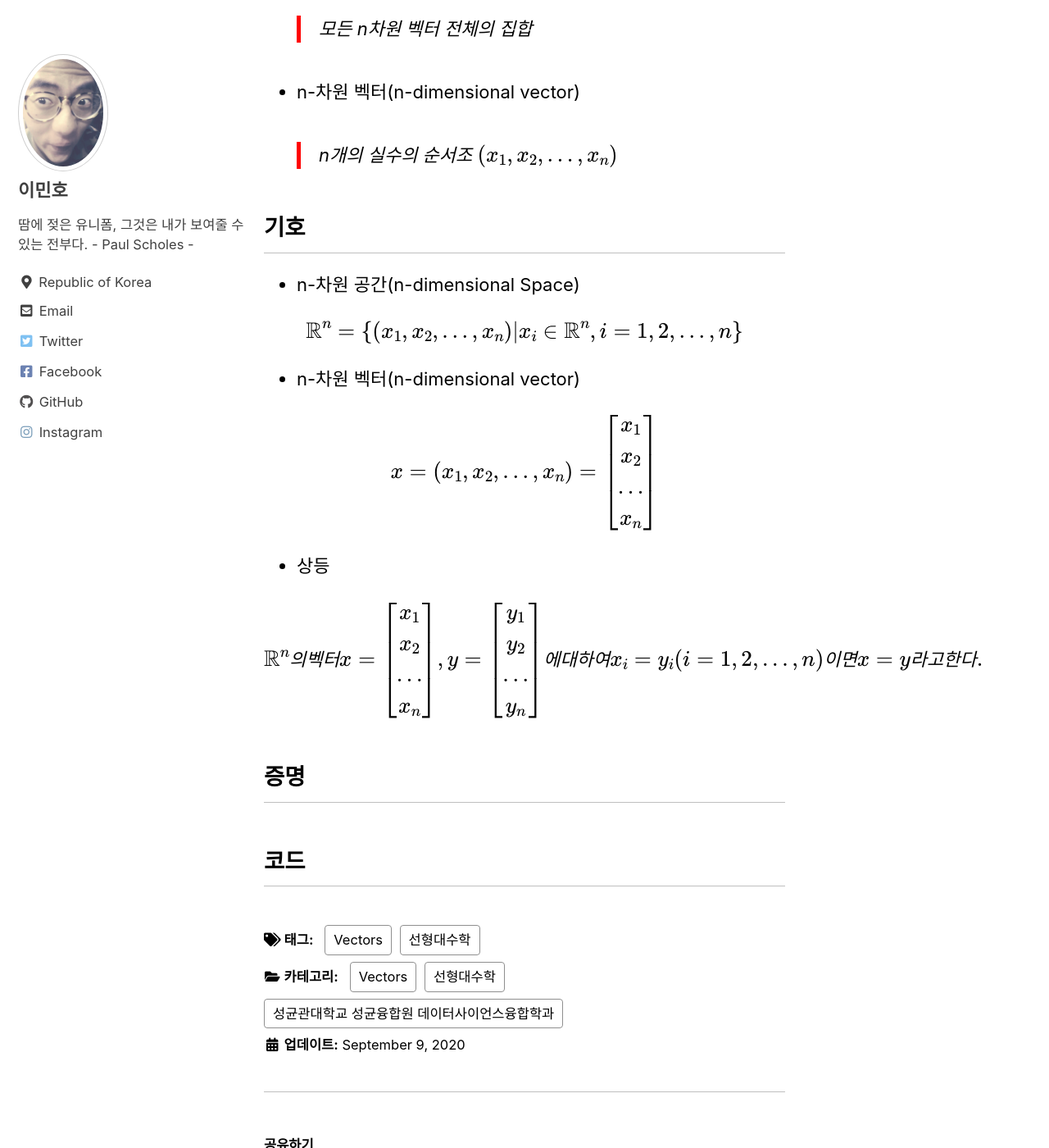
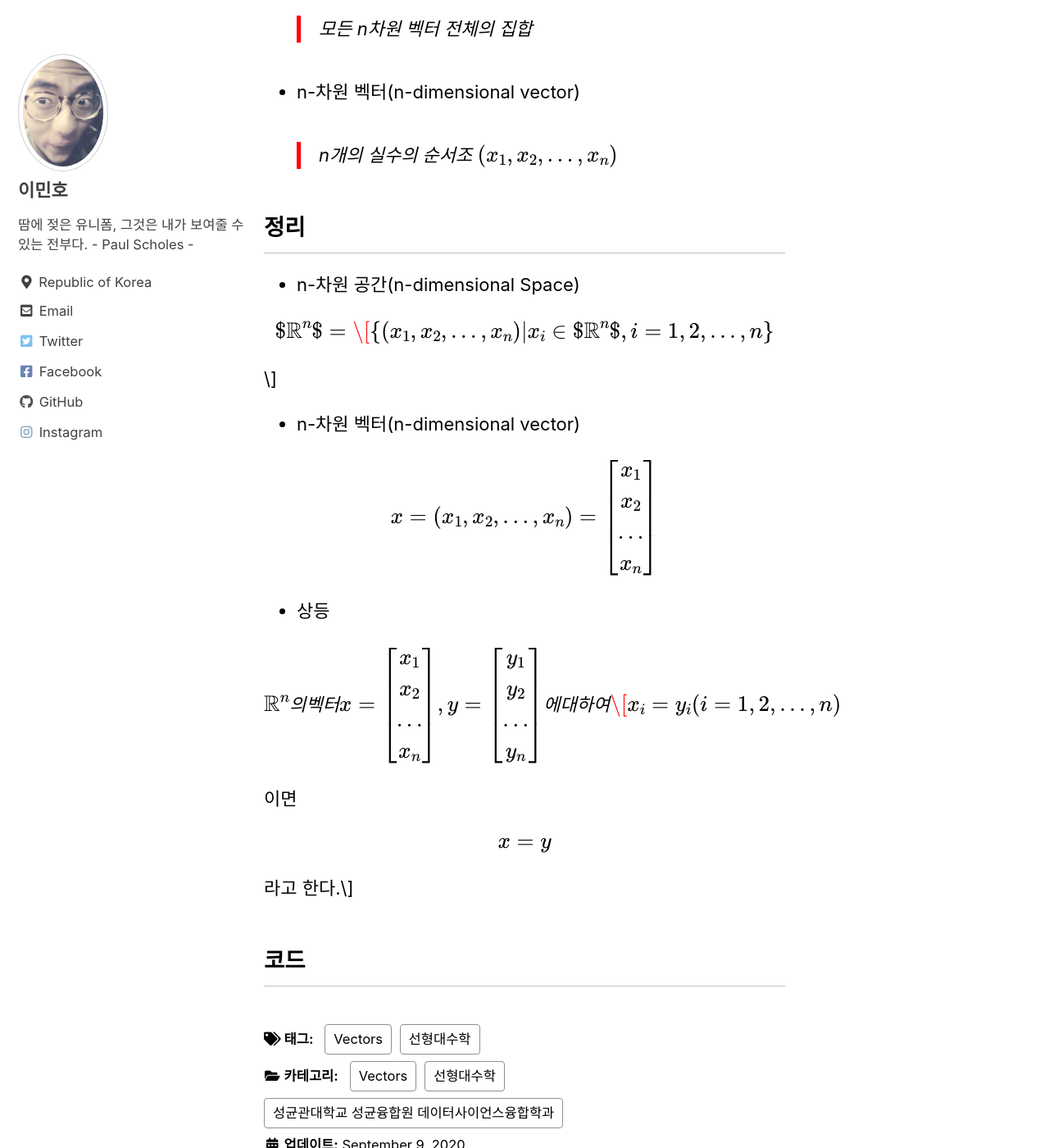
Before and after one commit to DSLuGu/DSLuGu.github.io, a Jekyll site: the page built from _posts/2020-09-09-벡터(Vectors).md, in a window 1280 px wide and 1400 px high, scrolled down 911 px. Shown: the whole window at 82% size. Built offline with Jekyll 4.4.1, drawn with Linux system fonts in a browser that asks for light colours; cached includes are drawn as plain includes; formulas are drawn with MathJax 3.

Commit message:
Posting 벡터(Vectors)

```diff
--- a/_posts/2020-09-09-벡터(Vectors).md
+++ b/_posts/2020-09-09-벡터(Vectors).md
@@ -25,12 +25,12 @@ last_modified_at: 2020-09-09T03:30:00+09:00
 - n-차원 벡터(n-dimensional vector)
     > n개의 실수의 순서조 $(x_1, x_2, ..., x_n)$
 
-## 기호
+## 정리
 
 - n-차원 공간(n-dimensional Space)
 
 $$
-\mathbb{R}^n = \{ (x_1,x_2,...,x_n)|x_i \in \mathbb{R}^n , i=1,2,...,n \}
+$\mathbb{R}^n$ = \[\{ (x_1,x_2,...,x_n)|x_i \in $\mathbb{R}^n$ , i=1,2,...,n \}\]
 $$
 
 - n-차원 벡터(n-dimensional vector)
@@ -44,9 +44,7 @@ $$
 $$
 \mathbb{R}^n 의 벡터
 x = \begin{bmatrix} x_1 \cr x_2 \cr ... \cr x_n \end{bmatrix} , y = \begin{bmatrix} y_1 \cr y_2 \cr ... \cr y_n \end{bmatrix}
-에 대하여 x_i=y_i (i=1,2,...,n)이면 x=y라고 한다.
+에 대하여 \[x_i=y_i (i=1,2,...,n)\]이면 \[x=y\]라고 한다.
 $$
 
-## 증명
-
 ## 코드
```
